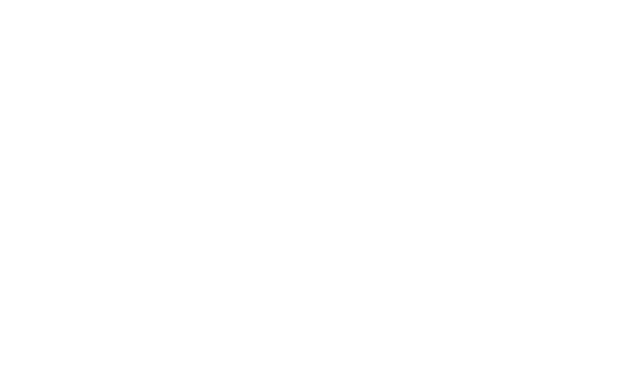
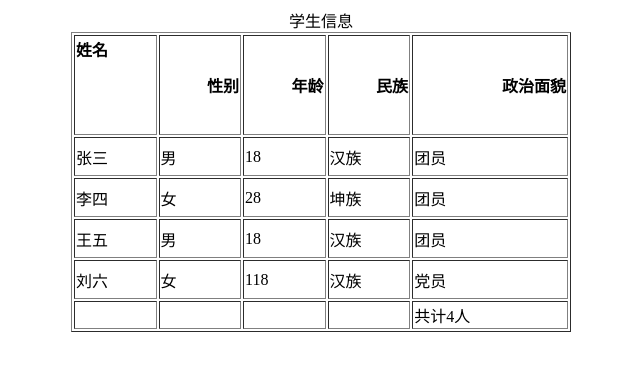
Before and after one commit to 1556977568/HTML_Student, a plain HTML site: page Table/index.html in a window 1280 px wide. Shown: the whole page, without its empty margins (319-959 px from the left). Drawn offline with Linux system fonts and the light colour scheme.

Commit message:
HTML_Student

```diff
--- a/Table/index.html
+++ b/Table/index.html
@@ -5,9 +5,63 @@
     <meta name="viewport"
           content="width=device-width, user-scalable=no, initial-scale=1.0, maximum-scale=1.0, minimum-scale=1.0">
     <meta http-equiv="X-UA-Compatible" content="ie=edge">
-    <title>Document</title>
+    <title>表格</title>
 </head>
 <body>
-
+<table border="1" width="500" height="300"align="center" cellpadding="">
+    <!--    表格标题-->
+    <caption>学生信息</caption>
+    <!--    表格头部-->
+    <thead height="100" align="right" valign="center">
+        <tr>
+            <th align="left" valign="top">姓名</th>
+            <th>性别</th>
+            <th>年龄</th>
+            <th>民族</th>
+            <th>政治面貌</th>
+        </tr>
+    </thead>
+    <!--    表格主体-->
+    <tbody>
+        <tr>
+            <td>张三</td>
+            <td>男</td>
+            <td>18</td>
+            <td>汉族</td>
+            <td>团员</td>
+        </tr>
+        <tr>
+            <td>李四</td>
+            <td>女</td>
+            <td>28</td>
+            <td>坤族</td>
+            <td>团员</td>
+        </tr>
+        <tr>
+            <td>王五</td>
+            <td>男</td>
+            <td>18</td>
+            <td>汉族</td>
+            <td>团员</td>
+        </tr>
+        <tr>
+            <td>刘六</td>
+            <td>女</td>
+            <td>118</td>
+            <td>汉族</td>
+            <td>党员</td>
+        </tr>
+    </tbody>
+    <!--    表格脚注-->
+    <tfoot>
+        <tr>
+            <td></td>
+            <td></td>
+            <td></td>
+            <td></td>
+            <td>共计4人</td>
+        </tr>
+    </tfoot>
+</table>
 </body>
 </html>
```
Also changed, not shown: HTML_标签.txt (added).
